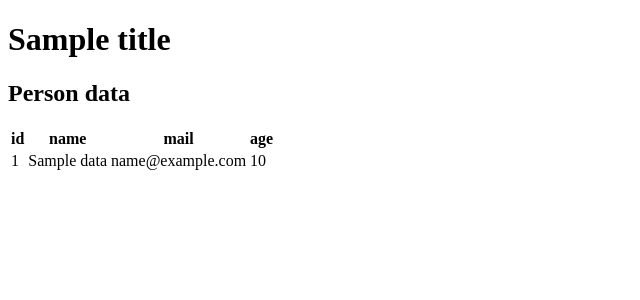
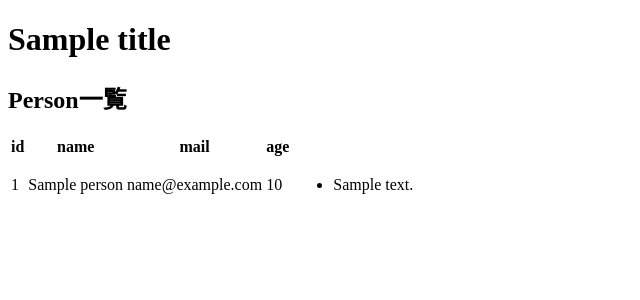
Before and after one commit to ohayoupoteto/my-symfony-app, a Symfony app: template templates/hello/getPersonData.html.twig in a window 1280 px wide. Shown: the top 300 px of the page, without its empty margins (0-640 px from the left). Run offline with Twig, Linux system fonts and the light colour scheme; the template is opened without the code that fills it: most values are stand-ins (such as "Sample title", 1, 10 or a date in 2020); some libraries are stand-ins or nearby versions.

Commit message:
複数テーブルの連携まで

```diff
--- a/src/Controller/HelloController.php
+++ b/src/Controller/HelloController.php
@@ -138,11 +138,11 @@ EOM;
         $repository=$this->getDoctrine()
         ->getRepository(Person::class);
 
-        $datas=$repository->findAll();
+        $persons=$repository->findAll();
 
         return $this->render('hello/getPersonData.html.twig',[
             'title'=>'getPersonData',
-            'datas'=>$datas,
+            'persons'=>$persons,
         ]);
     }
 }
--- a/templates/hello/getPersonData.html.twig
+++ b/templates/hello/getPersonData.html.twig
@@ -9,7 +9,7 @@
 {% endblock %}
 
 {% block body %}
-<h2>Person data</h2>
+<h2>Person一覧</h2>
 <table>
 <tr>
 <th>id</th>
@@ -17,12 +17,19 @@
 <th>mail</th>
 <th>age</th>
 </tr>
-{% for data in datas %}
+{% for person in persons %}
 <tr>
-<td>{{data.id}}</td>
-<td>{{data.name}}</td>
-<td>{{data.mail}}</td>
-<td>{{data.age}}</td>
+<td>{{person.id}}</td>
+<td>{{person.name}}</td>
+<td>{{person.mail}}</td>
+<td>{{person.age}}</td>
+<td>
+<ul>
+{% for message in person.messages %}
+<li>{{message.content}}</li>
+{% endfor %}
+</ul>
+</td>
 </tr>
 {% endfor %}
 </table>
```
